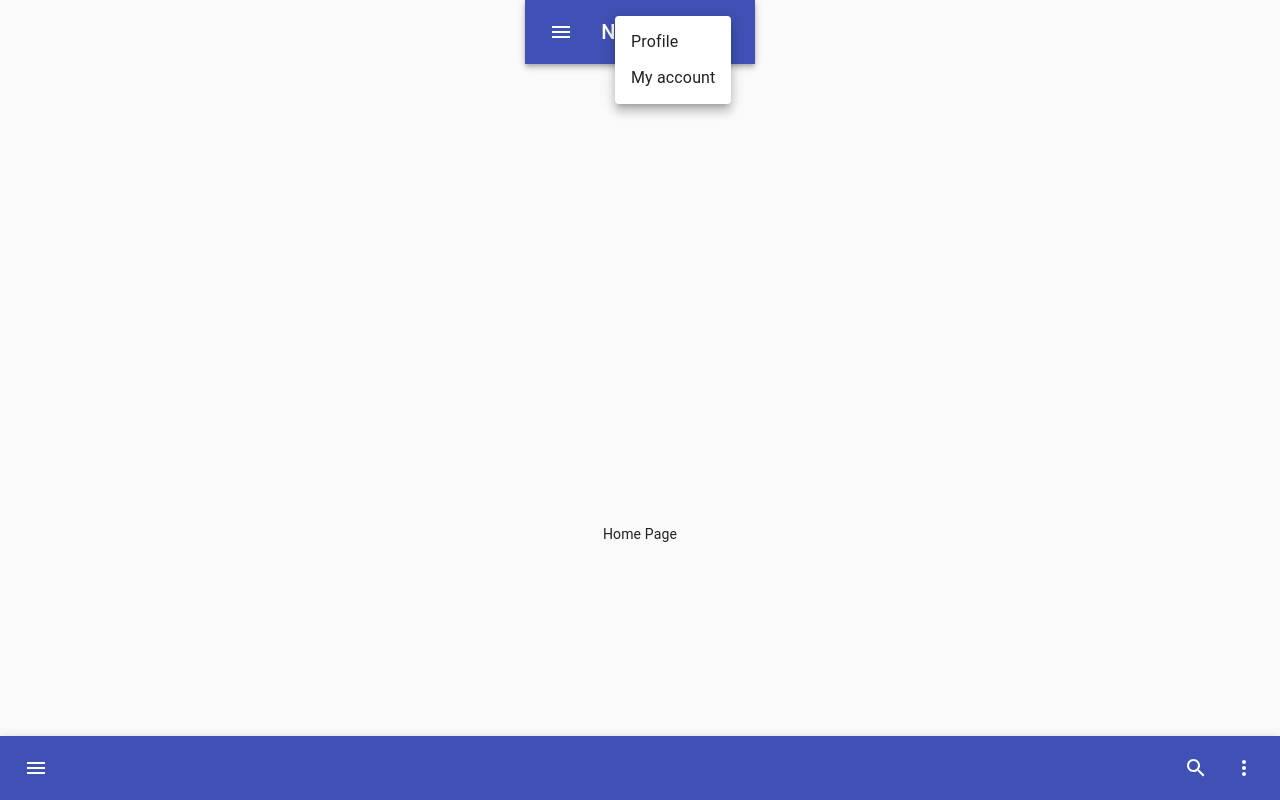
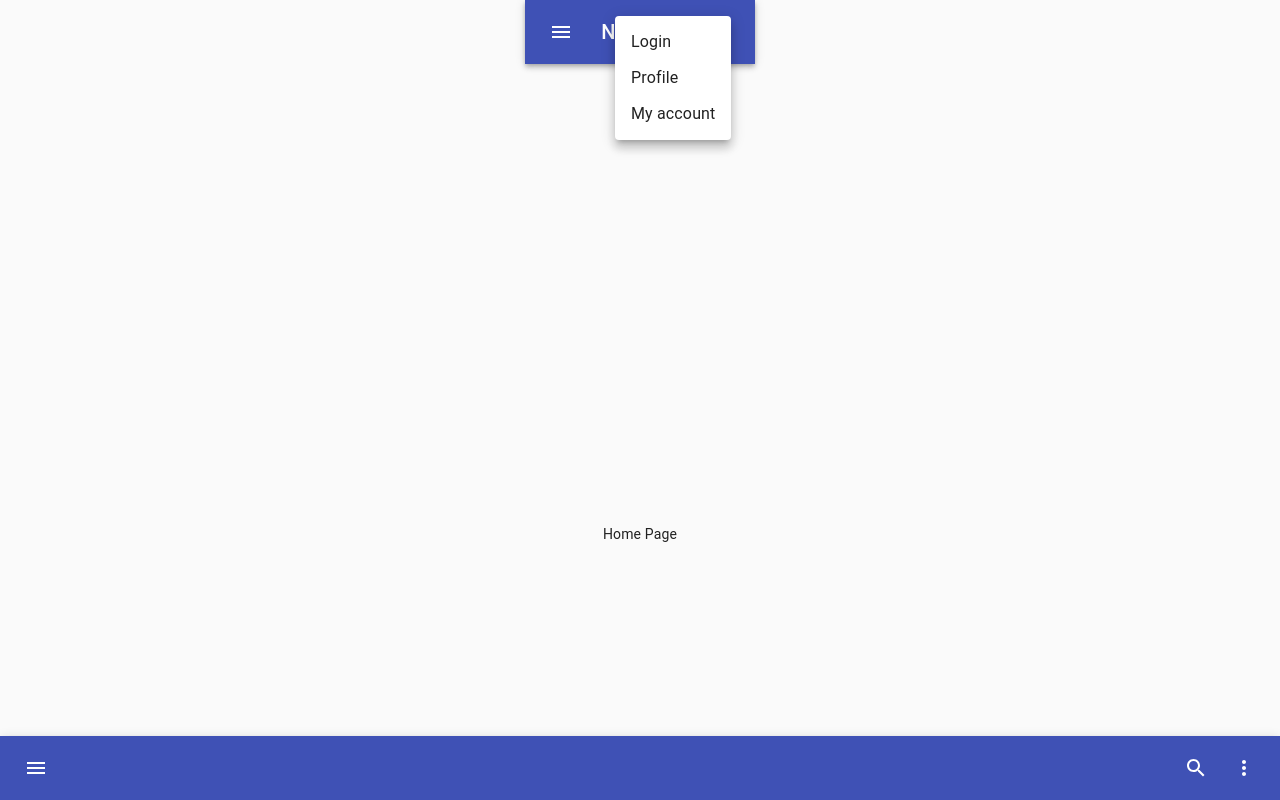
Before and after one commit to kaori-tokashiki/next-dev, a Next.js app: page / in a window 1280 px wide. Both pictures are taken after a click on the button 706 px from the left and 32 px from the top of the page. Built offline with nearby package versions, Linux system fonts and the light colour scheme.

Commit message:
add link to login

```diff
--- a/src/components/Header.tsx
+++ b/src/components/Header.tsx
@@ -1,5 +1,6 @@
 import React from 'react';
 import { createStyles, makeStyles, Theme } from '@material-ui/core/styles';
+import Link from 'next/link';
 import AppBar from '@material-ui/core/AppBar';
 import Toolbar from '@material-ui/core/Toolbar';
 import Typography from '@material-ui/core/Typography';
@@ -77,6 +78,7 @@ const Header: React.FC = () => {
                 open={open}
                 onClose={handleClose}
               >
+                <MenuItem><Link href="/login">Login</Link></MenuItem>
                 <MenuItem onClick={handleClose}>Profile</MenuItem>
                 <MenuItem onClick={handleClose}>My account</MenuItem>
               </Menu>
```
